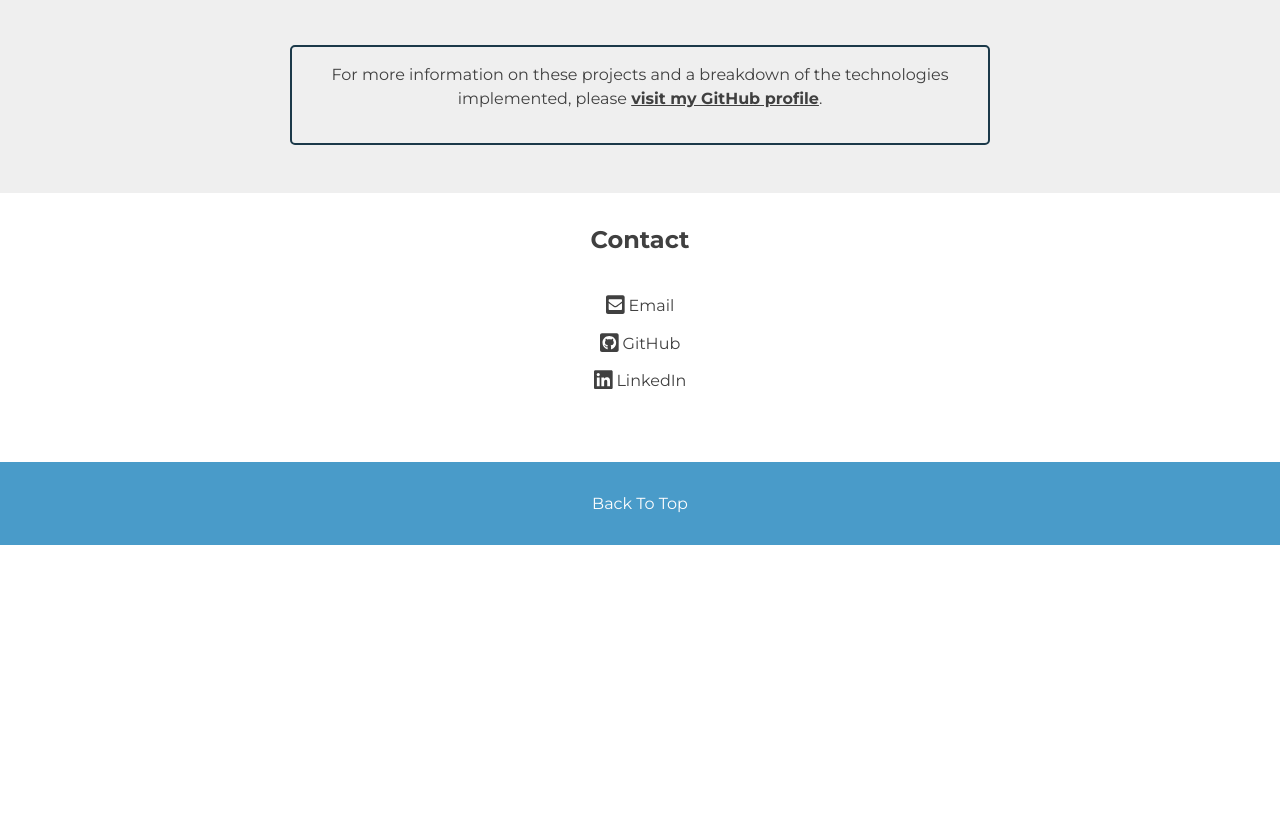
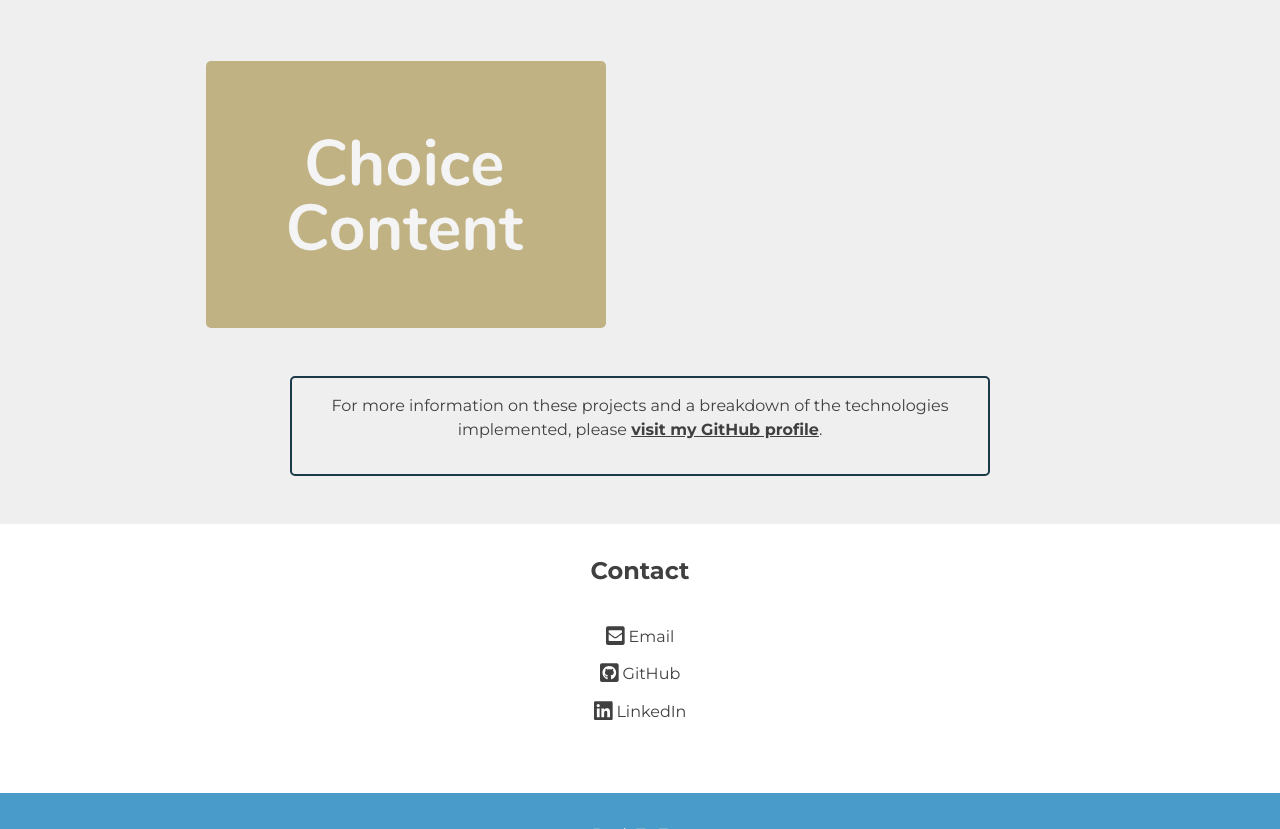
Before and after one commit to lukeprosser/createdeluxe, a plain HTML site: page index.html in a window 1280 px wide. Shown: the part 936-1765 px from the top of the page. Before the commit the page ends 1481 px from the top, so only its background shows below. Drawn offline with Linux system fonts and the light colour scheme.

Commit message:
Adding Choice Content project

```diff
--- a/index.html
+++ b/index.html
@@ -67,6 +67,7 @@
                     <div id="project-grid"><!-- Project Grid start -->
                         <a href="https://glprosser.com" target="_blank"><img class="project-pic" src="img/glprosser-project.png" alt=""></a>
                         <a href="https://lukeprosser.github.io/rexydog" target="_blank"><img class="project-pic" src="img/rex-project.png" alt=""></a>
+                        <a href="https://lukeprosser.github.io/choice-content" target="_blank"><img class="project-pic" src="img/choice-content-project.png" alt=""></a>
                     </div><!-- Project Grid end -->
                     <div class="info"><!-- Info start -->
                         <p>For more information on these projects and a breakdown of the technologies implemented, please <a href="https://github.com/lukeprosser" target="_blank">visit my GitHub profile</a>.</p>
```
Also changed, not shown: img/choice-content-project.png (added).
